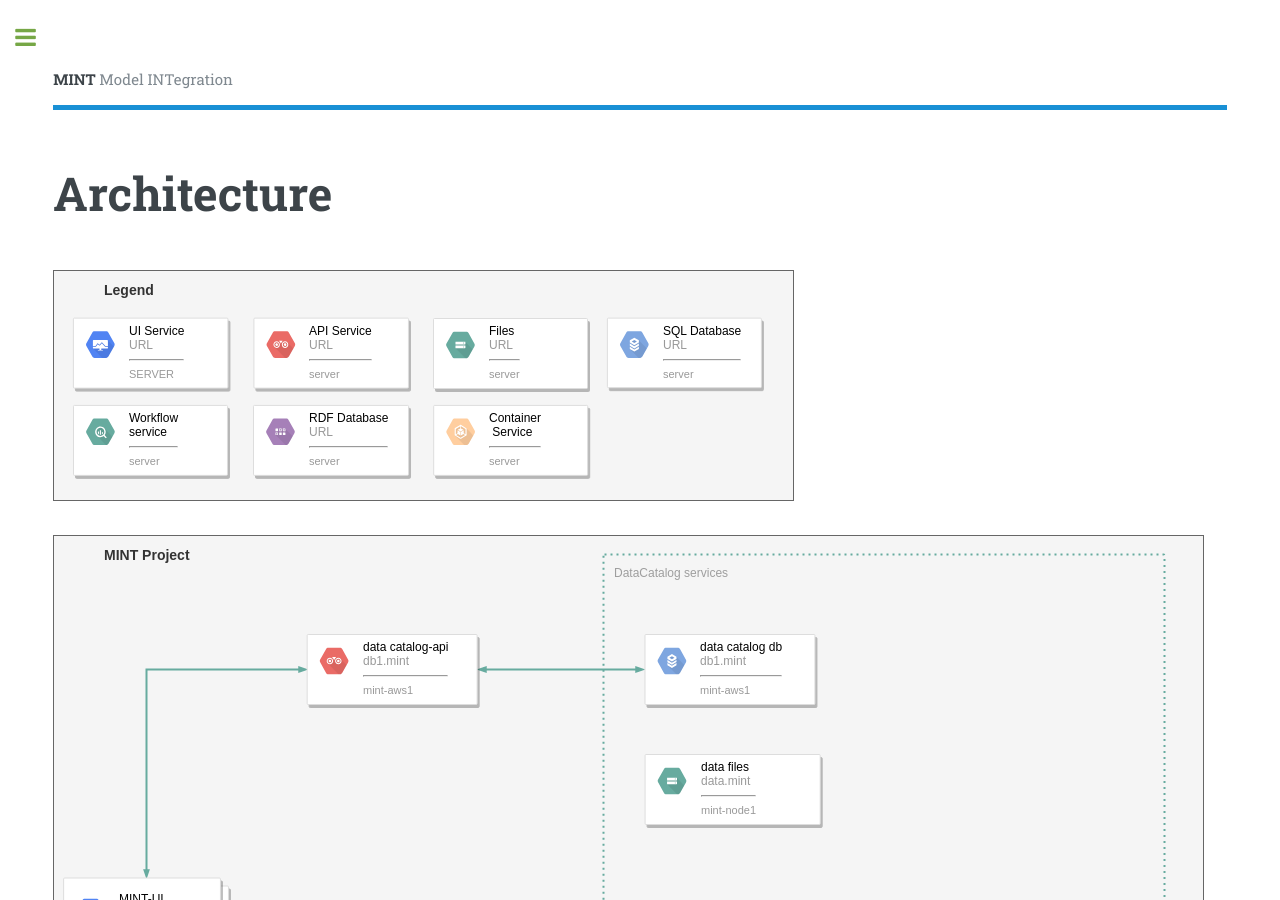
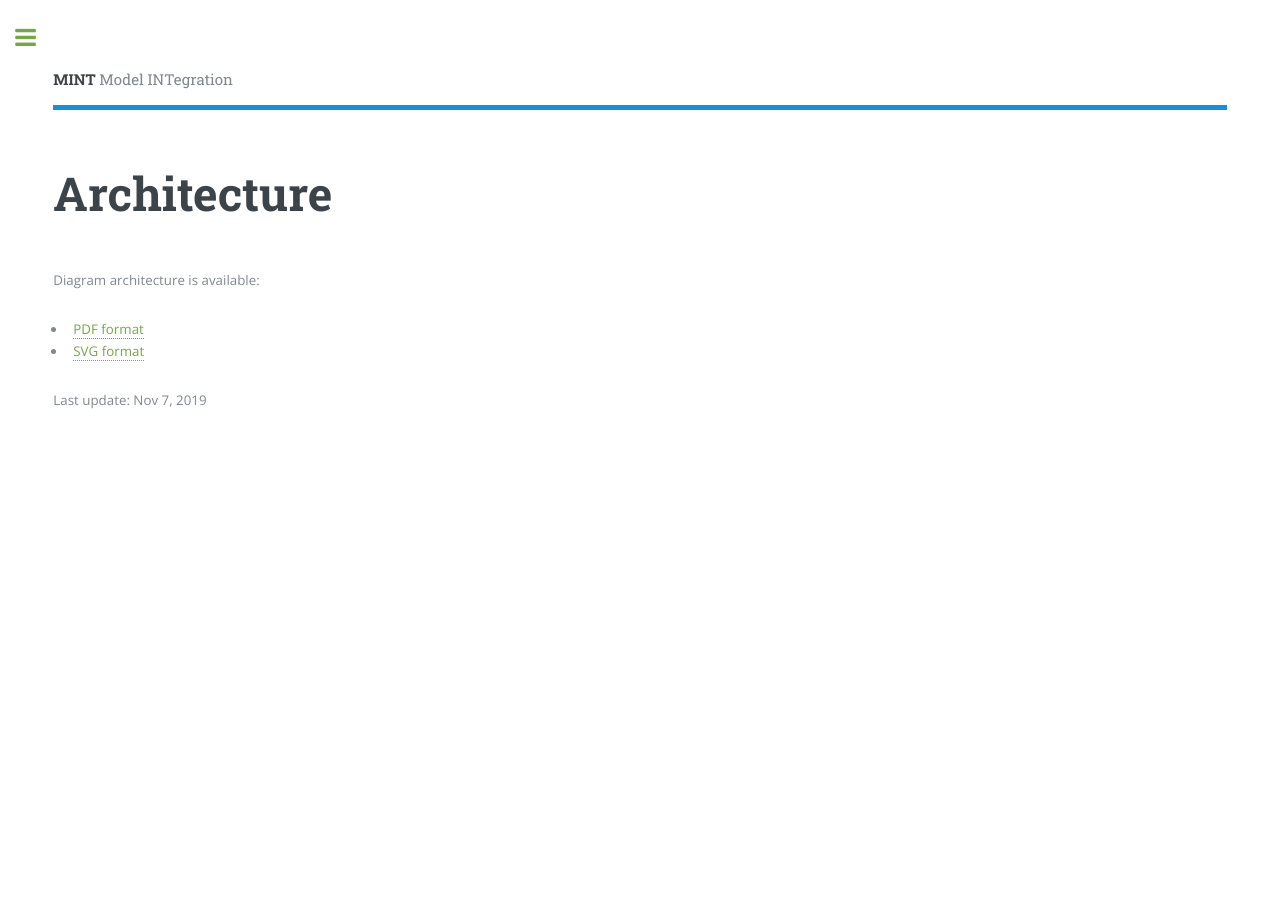
Before and after one commit to KnowledgeCaptureAndDiscovery/MINT, a Jekyll site: the page built from architecture.md, in a window 1280 px wide and 900 px high. Built offline with Jekyll 4.4.1, drawn with Linux system fonts in a browser that asks for light colours.

Commit message:
add: diagram architecture

```diff
--- a/_includes/sidebar.html
+++ b/_includes/sidebar.html
@@ -17,6 +17,7 @@
                 <li><a href="{{ '/overview.html' | absolute_url }}">Overview</a></li>
                 <li><a href="{{ '/publications.html' | absolute_url }}">Publications</a></li>
                 <li><a href="{{ '/photos.html' | absolute_url }}">Photos</a></li>
+                <li><a href="{{ '/architecture.html' | absolute_url }}">Architecture</a></li>
                 <!--<li><a href="{{ 'generic.html' | absolute_url }}">Generic</a></li>-->
                 <!--<li><a href="{{ 'elements.html' | absolute_url }}">Elements</a></li>-->
                 <!--<li>-->
--- a/architecture.md
+++ b/architecture.md
@@ -1,15 +1,13 @@
 ---
 layout: page
 title: Architecture
-images-array:
-    - image: assets/images/architecture/legend.svg
-    - image: assets/images/architecture/mint-services.svg
-      alt: <p> Last update 11/06/2019 </p>
 ---
 
-{% for item in page.images-array %}
-  <img class="img-responsive" src="{{ item.image }}" alt="{{ item.alt }}">
-{% endfor %}
-<!--p>Some Text.</p>
+Diagram architecture is available:
+- [PDF format][1]
+- [SVG format][2]
 
-<hr class="major" /-->
+[1]:{{ site.url }}/assets/images/architecture/mint-services.pdf
+[2]:{{ site.url }}/assets/images/architecture/mint-services.svg
+
+Last update: Nov 7, 2019
```
Also changed, not shown: assets/images/architecture/mint-services.svg, 1 other file.
